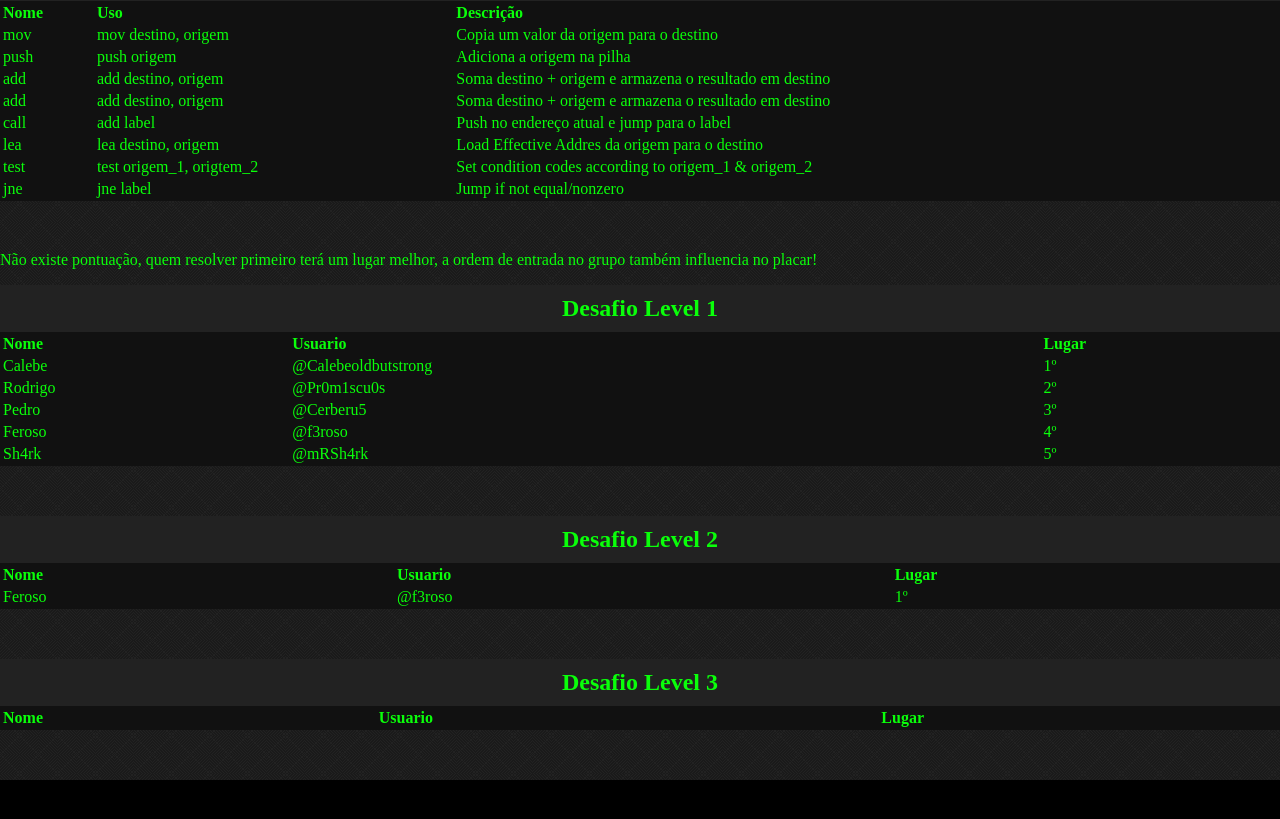
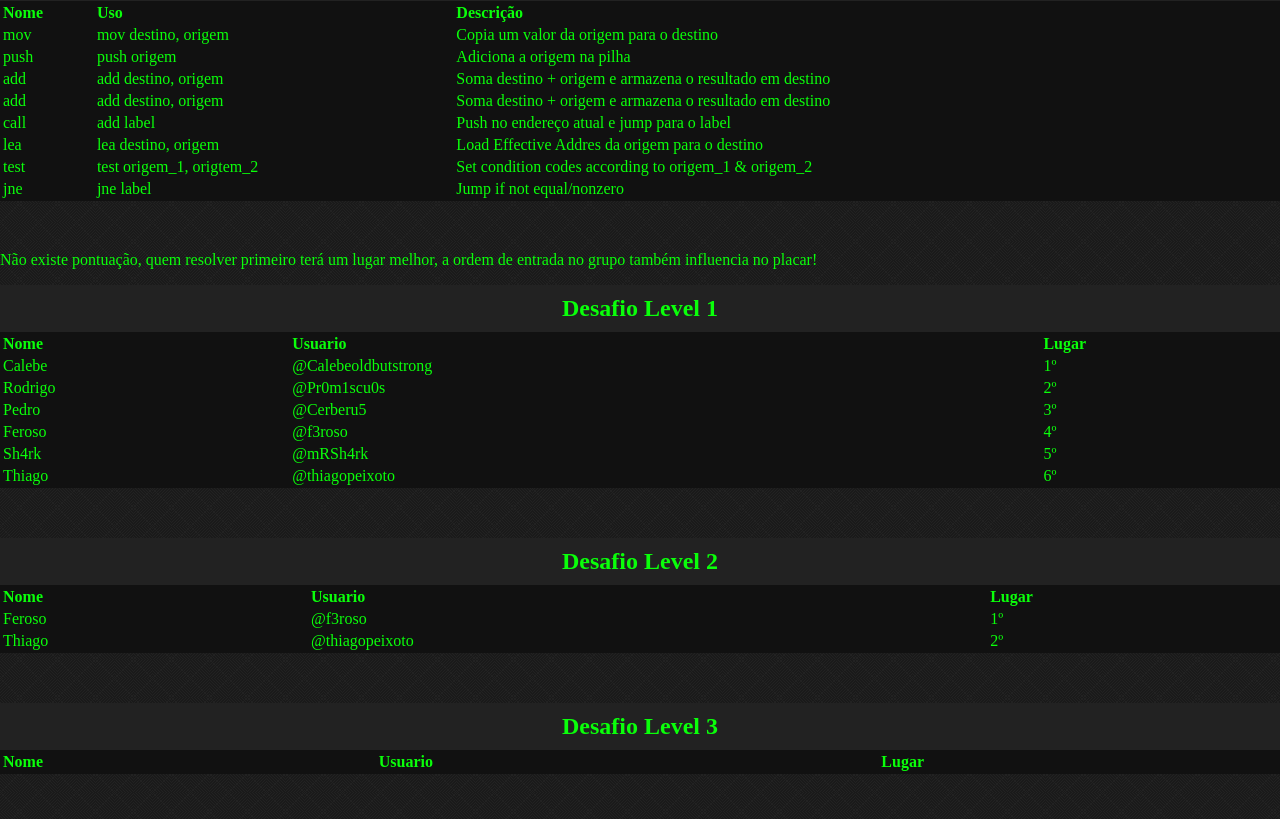
Before and after one commit to ReverseEngine/site, a plain HTML site: page index.html in a window 1280 px wide. Shown: the part 347-1166 px from the top of the page. Before the commit the page ends 1127 px from the top, so only its background shows below. Drawn offline with Linux system fonts and the light colour scheme.

Commit message:
Assembly

```diff
--- a/index.html
+++ b/index.html
@@ -164,6 +164,11 @@
 					<td>@mRSh4rk</td>
 					<td>5º</td>
 				</tr>
+				<tr>
+					<td>Thiago</td>
+					<td>@thiagopeixoto</td>
+					<td>6º</td>
+				</tr>
 			</tbody>
 		</table>
 
@@ -181,6 +186,11 @@
 					<td>Feroso</td>
 					<td>@f3roso</td>
 					<td>1º</td>
+				</tr>
+				<tr>
+					<td>Thiago</td>
+					<td>@thiagopeixoto</td>
+					<td>2º</td>
 				</tr>
 			</tbody>
 		</table>
```
